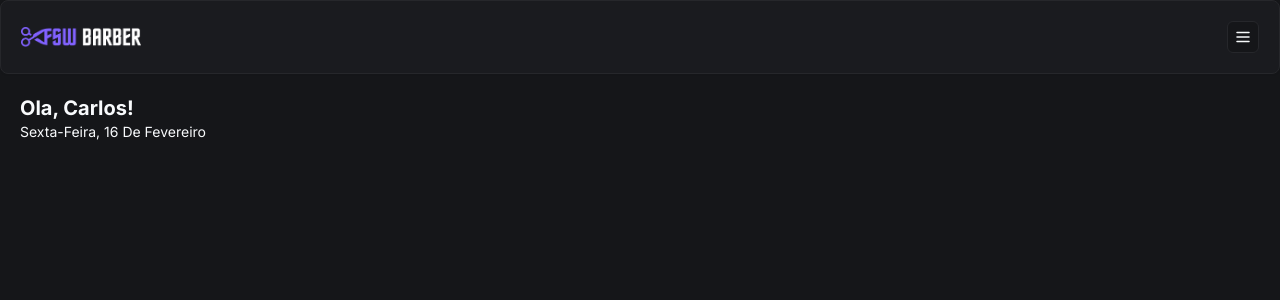
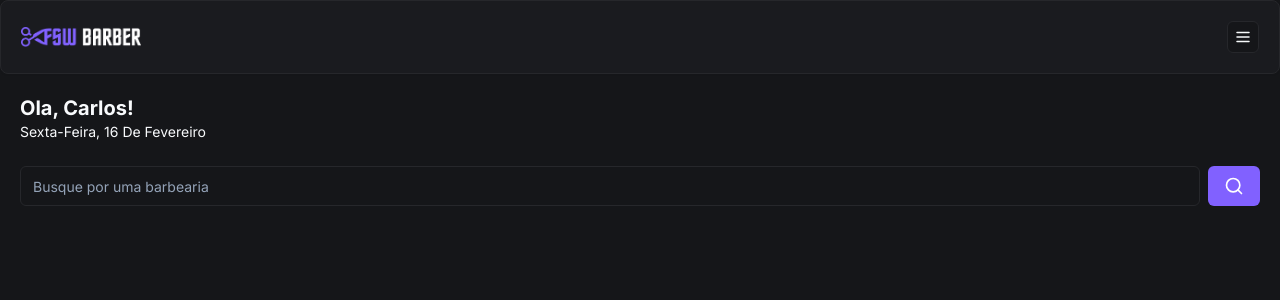
Before and after one commit to FinotelliCarlos/barber-shop, a Next.js app: page / in a window 1280 px wide. Shown: the top 300 px of the page. Built offline with nearby package versions, Linux system fonts and the light colour scheme.

Commit message:
feat: init add search component

```diff
--- /dev/null
+++ b/app/(home)/_components/search.tsx
@@ -0,0 +1,16 @@
+import { Button } from "@/app/_components/ui/button";
+import { Input } from "@/app/_components/ui/input";
+import { SearchIcon } from "lucide-react";
+
+const Search = () => {
+  return (
+    <div className="flex items-center gap-2">
+      <Input placeholder="Busque por uma barbearia" />
+      <Button variant="default">
+        <SearchIcon size={20} />
+      </Button>
+    </div>
+  );
+};
+
+export default Search;
--- a/app/(home)/page.tsx
+++ b/app/(home)/page.tsx
@@ -2,6 +2,7 @@
 
 import { ptBR } from "date-fns/locale";
 import Header from "../_components/header";
+import Search from "./_components/search";
 
 export default function Home() {
   return (
@@ -16,6 +17,9 @@
           })}
         </p>
       </div>
+      <div className="px-5 mt-6">
+        <Search />
+      </div>
     </div>
   );
 }
--- /dev/null
+++ b/app/_components/ui/input.tsx
@@ -0,0 +1,25 @@
+import * as React from "react"
+
+import { cn } from "@/app/_lib/utils"
+
+export interface InputProps
+  extends React.InputHTMLAttributes<HTMLInputElement> {}
+
+const Input = React.forwardRef<HTMLInputElement, InputProps>(
+  ({ className, type, ...props }, ref) => {
+    return (
+      <input
+        type={type}
+        className={cn(
+          "flex h-10 w-full rounded-md border border-input bg-background px-3 py-2 text-sm ring-offset-background file:border-0 file:bg-transparent file:text-sm file:font-medium placeholder:text-muted-foreground focus-visible:outline-none focus-visible:ring-2 focus-visible:ring-ring focus-visible:ring-offset-2 disabled:cursor-not-allowed disabled:opacity-50",
+          className
+        )}
+        ref={ref}
+        {...props}
+      />
+    )
+  }
+)
+Input.displayName = "Input"
+
+export { Input }
```
